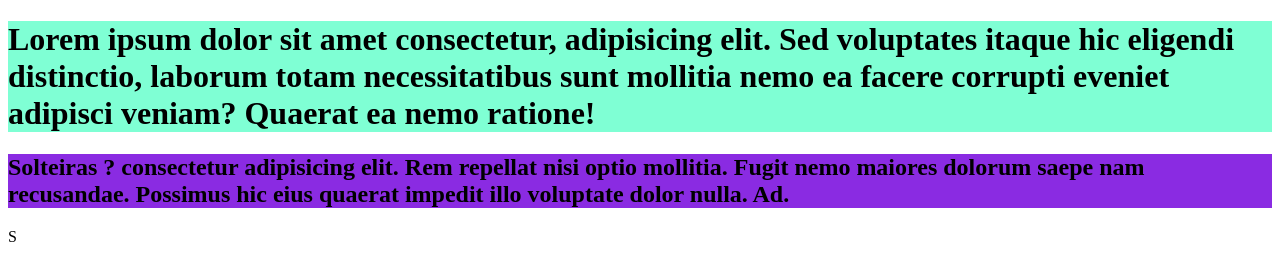
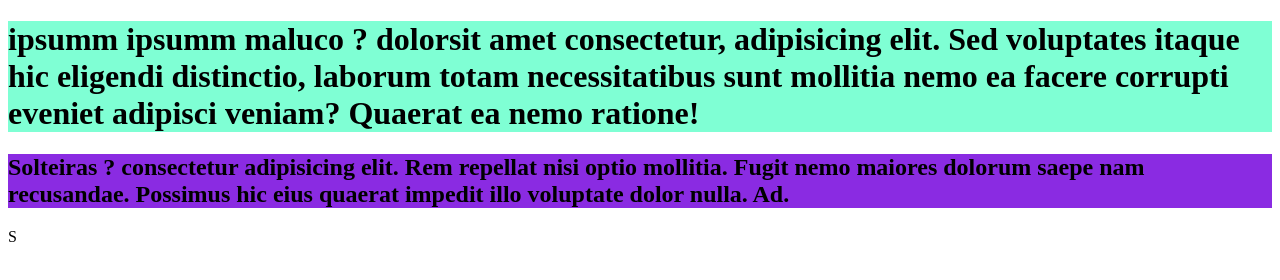
Before and after one commit to Soneca74/Praticando-com-git, a plain HTML site: page index.html in a window 1280 px wide. Drawn offline with Linux system fonts and the light colour scheme.

Commit message:
Mudando texto

```diff
--- a/index.html
+++ b/index.html
@@ -8,7 +8,10 @@
 </head>
 <body>
     <header>
-        <h1 class="h1">Lorem ipsum dolor sit amet consectetur, adipisicing elit. Sed voluptates itaque hic eligendi distinctio, laborum totam necessitatibus sunt mollitia nemo ea facere corrupti eveniet adipisci veniam? Quaerat ea nemo ratione!</h1>
+        <h1 class="h1">ipsumm
+             ipsumm maluco ?
+
+              dolorsit amet consectetur, adipisicing elit. Sed voluptates itaque hic eligendi distinctio, laborum totam necessitatibus sunt mollitia nemo ea facere corrupti eveniet adipisci veniam? Quaerat ea nemo ratione!</h1>
     </header>
     <section>
         <h2 class="h2"> Solteiras ?
```
